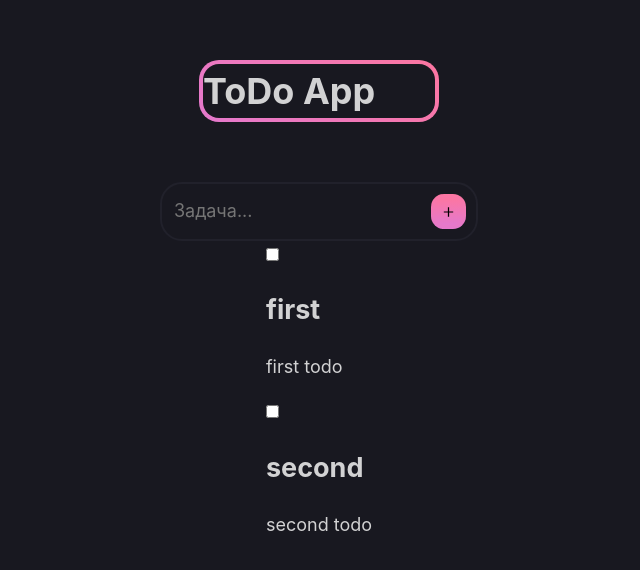
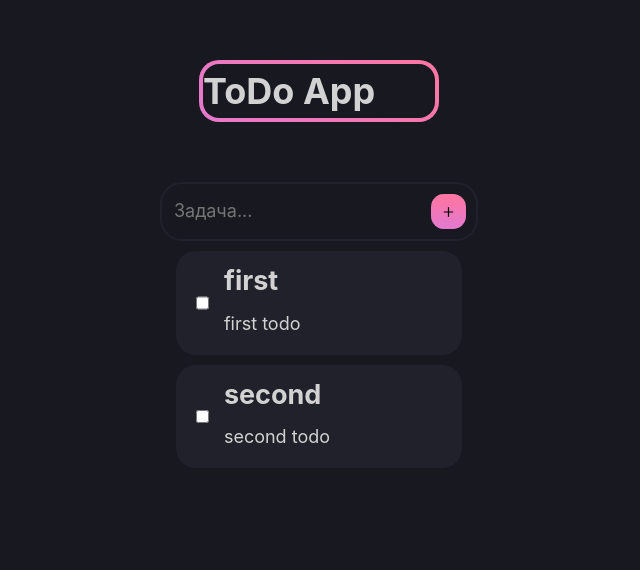
Before and after one commit to teplostanski/test-agbis-todo-react-mobx-ts-vite, a React (Vite) app: page / in a window 1280 px wide. Shown: the top 570 px of the page, without its empty margins (321-961 px from the left). Built offline with nearby package versions, Linux system fonts and the light colour scheme; what @mobx-devtools/tools would draw is missing.

Commit message:
feat: add checked

```diff
--- /dev/null
+++ b/src/components/TodoItem/TodoItem.module.scss
@@ -0,0 +1,18 @@
+.done {
+  text-decoration: line-through;
+}
+
+.container {
+  background: var(--bg-secondary);
+  border-radius: 20px;
+  padding: 10px 20px;
+  display: flex;
+  gap: 15px;
+  margin-top: 10px;
+}
+
+h2,
+p {
+  padding: 0 0 8px 0;
+  margin: 0;
+}
--- a/src/components/TodoItem/TodoItem.tsx
+++ b/src/components/TodoItem/TodoItem.tsx
@@ -1,21 +1,29 @@
+/* eslint-disable @typescript-eslint/no-explicit-any */
 import { observer } from 'mobx-react-lite'
+import cn from 'classnames'
 import { todosStore } from '../../stores/todosStore'
+import styles from './TodoItem.module.scss'
 
 type TTodosItem = {
   title: string
   body: string
-  //checkbox: boolean
+  check: any
   id: string
 }
 
-const TodosItem = observer(({ title, body, id }: TTodosItem) => {
-  console.log(todosStore.todos[0].isChecked ? 'check' : 'no check')
+const TodosItem = observer(({ title, body, id, check }: TTodosItem) => {
+  const handleCurrentTodo = () => {
+    todosStore.setCurrentTodoId(id)
+    todosStore.getCurrentTodo(id)
+  }
 
   return (
-    <div>
+    <div className={styles.container} onClick={handleCurrentTodo}>
       <input type='checkbox' onClick={() => todosStore.setCompleted(id)} />
-      <h2>{title}</h2>
-      <p>{body}</p>
+      <div className={cn(check && styles.done)}>
+        <h2>{title}</h2>
+        <p>{body}</p>
+      </div>
     </div>
   )
 })
--- a/src/components/TodoList/TodoList.tsx
+++ b/src/components/TodoList/TodoList.tsx
@@ -8,12 +8,12 @@ const TodosList = observer(() => {
   console.log(todos)
 
   return (
-    <div>
+    <div className={styles.container}>
       {todos &&
-        todos.map(({ title, id, body }) => (
+        todos.map(({ title, id, body, isChecked }) => (
           <ul key={id} className={styles.list}>
             <li className={styles.item}>
-              <TodosItem title={title} body={body} id={id} />
+              <TodosItem title={title} body={body} id={id} check={isChecked} />
             </li>
           </ul>
         ))}
--- a/src/components/TodoList/TodosList.module.scss
+++ b/src/components/TodoList/TodosList.module.scss
@@ -1,3 +1,7 @@
+.container {
+  width: 90%;
+}
+
 .list {
   padding: 0;
   margin: 0;
--- a/src/stores/todosStore.ts
+++ b/src/stores/todosStore.ts
@@ -58,7 +58,7 @@ class createTodosStore {
     this.todos = addTodo(this.todos)
   }
 
-  setCurrentTodo(id: string) {
+  setCurrentTodoId(id: string) {
     this.currentTodoId = id
     console.log(id)
   }
@@ -68,7 +68,7 @@ class createTodosStore {
       return todos.find(({ id }: { id: string }) => id === currentTodoId)
     }
     this.currentTodo = getCurrentTodo(this.todos, ids)
-    this.setCurrentTodo(ids)
+    this.setCurrentTodoId(ids)
     //console.log(this.currentTodo.title);
   }
 
```
